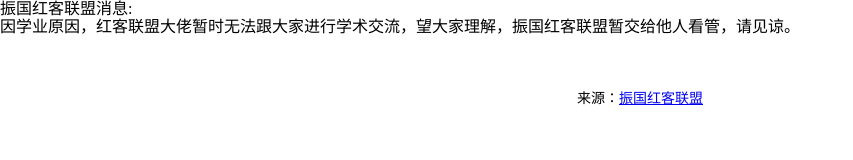
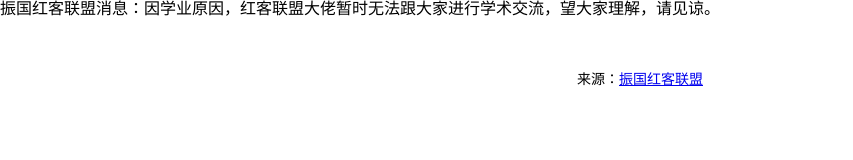
Before and after one commit to zghkgf/www.zhklm.tk, a plain HTML site: page test.html in a window 1280 px wide. Shown: the whole page, without its empty margins (0-853 px from the left). Drawn offline with nearby package versions, Linux system fonts and the light colour scheme; files that its build step writes are made by us from their sources.

Commit message:
Update test.html

```diff
--- a/test.html
+++ b/test.html
@@ -11,7 +11,7 @@
 <body>
 <div class="wrapper">
 <div class="typing-demo">
-振国红客联盟消息:<br>因学业原因，红客联盟大佬暂时无法跟大家进行学术交流，望大家理解，振国红客联盟暂交给他人看管，请见谅。
+振国红客联盟消息：因学业原因，红客联盟大佬暂时无法跟大家进行学术交流，望大家理解，请见谅。
 </div>
 </div>
 <div style="text-align:center;margin:50px 0; font:normal 14px/24px 'MicroSoft YaHei';">
```
